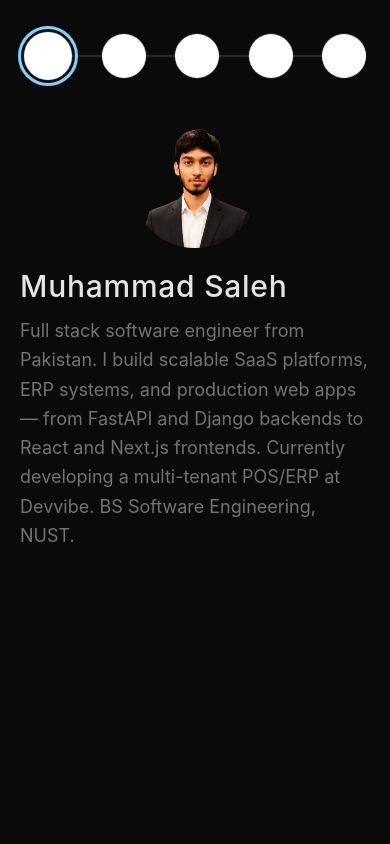
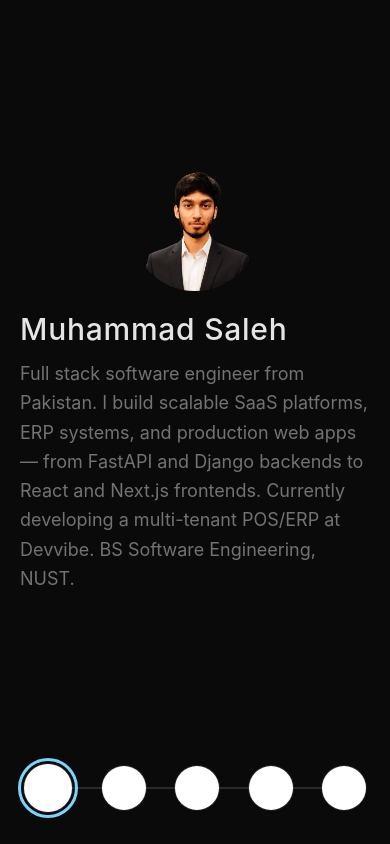
Before and after one commit to muhammadsaleh14/portfolio, a React (Vite) app: page / in a window 390 px wide. Built offline with nearby package versions, Linux system fonts and the light colour scheme.

Commit message:
made dots appear at bottom

```diff
--- a/src/components/DotNav.tsx
+++ b/src/components/DotNav.tsx
@@ -21,7 +21,7 @@ export function DotNav({
   const showEntries = Boolean(activeSection.entries?.length)
 
   return (
-    <div className="flex w-full shrink-0 flex-col items-center gap-5 md:w-auto md:items-stretch md:gap-0">
+    <div className="flex w-full shrink-0 flex-col-reverse items-center gap-5 md:w-auto md:flex-col md:items-stretch md:gap-0">
       <nav
         className="relative flex w-full max-w-md flex-row items-center justify-between px-2 py-2 md:hidden"
         aria-label="Portfolio sections"
--- a/src/components/PortfolioLayout.tsx
+++ b/src/components/PortfolioLayout.tsx
@@ -7,10 +7,14 @@ type PortfolioLayoutProps = {
 
 export function PortfolioLayout({ navigation, detail }: PortfolioLayoutProps) {
   return (
-    <main className="min-h-svh w-full overflow-x-hidden bg-neutral-950 px-4 py-6 md:grid md:place-items-center md:overflow-hidden md:px-8 md:py-0">
-      <div className="mx-auto flex w-full max-w-[1400px] flex-col items-center gap-8 md:flex-row md:items-center md:gap-12 lg:gap-16">
-        {navigation}
-        {detail}
+    <main className="flex min-h-svh w-full flex-col overflow-x-hidden bg-neutral-950 px-4 pt-6 pb-[max(1.5rem,env(safe-area-inset-bottom))] md:grid md:place-items-center md:overflow-hidden md:px-8 md:py-0">
+      <div className="mx-auto flex w-full max-w-[1400px] flex-1 flex-col md:flex-none md:flex-row md:items-center md:gap-12 lg:gap-16">
+        <div className="order-2 mt-auto w-full shrink-0 pt-6 md:order-1 md:mt-0 md:w-auto md:pt-0">
+          {navigation}
+        </div>
+        <div className="order-1 flex min-h-0 w-full flex-1 flex-col justify-center md:order-2 md:w-auto md:flex-none">
+          {detail}
+        </div>
       </div>
     </main>
   )
--- a/src/components/SectionDetail.tsx
+++ b/src/components/SectionDetail.tsx
@@ -14,7 +14,7 @@ export function SectionDetail({ section, entry }: SectionDetailProps) {
   return (
     <article
       key={detailKey}
-      className="flex w-full flex-col justify-center px-1 pb-8 animate-detail-in md:min-h-[50svh] md:w-[min(48vw,52rem)] md:shrink md:px-0 md:pb-0"
+      className="flex w-full flex-col justify-center px-1 animate-detail-in md:min-h-[50svh] md:w-[min(48vw,52rem)] md:shrink md:px-0 md:pb-0"
       aria-live="polite"
     >
       {entry && (
```
